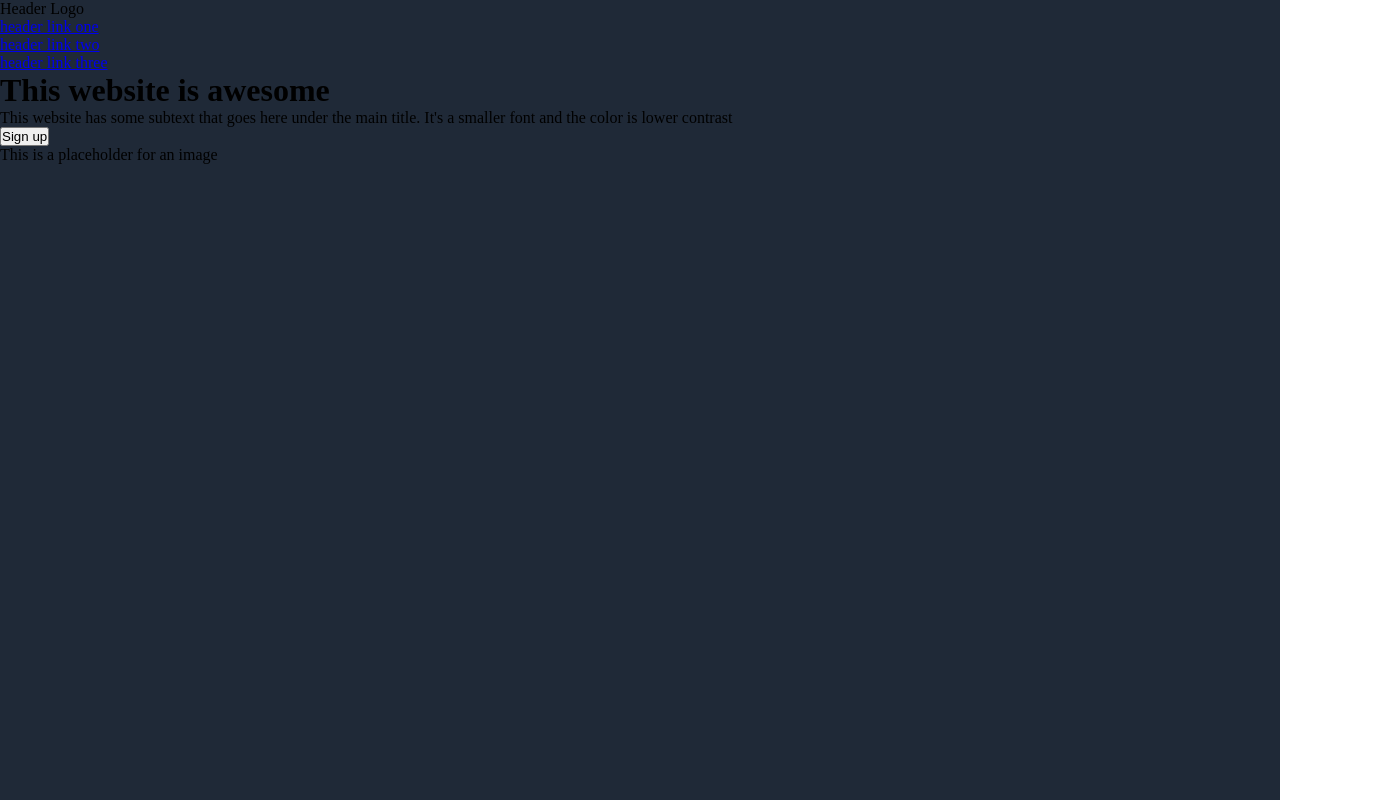
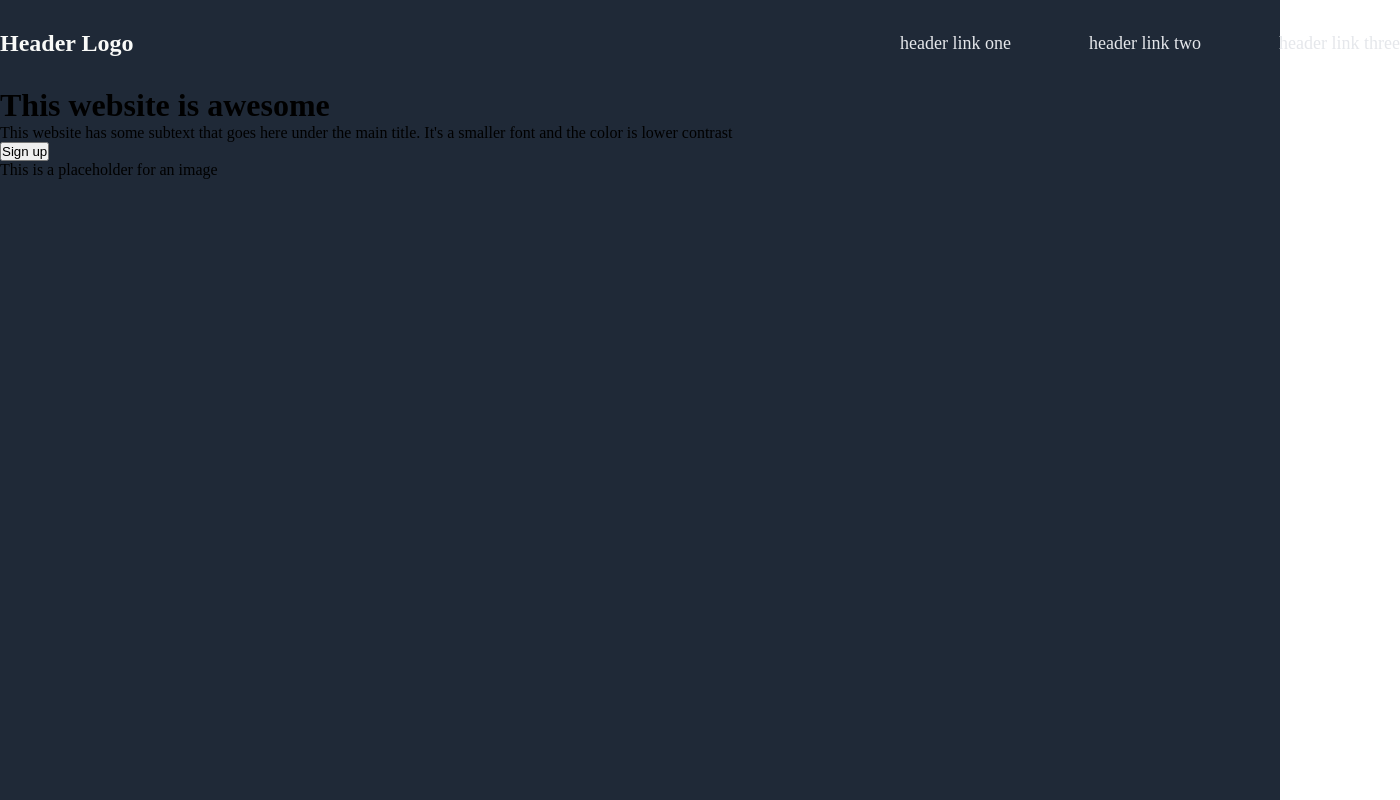
Before and after one commit to angie0123/landing-page, a plain HTML site: page index.html in a window 1280 px wide. Shown: the whole page, 1400 px wide, since content can reach past the window. Drawn offline with Linux system fonts and the light colour scheme.

Commit message:
Update header styles within hero section

```diff
--- a/styles.css
+++ b/styles.css
@@ -10,16 +10,58 @@
 :root{
     --dark-bg-color: #1F2937;
     --main-hero-text: #F9FAF8;
-    --main-hero-text-weight: extra-bold;
+    --main-hero-text-weight: 900;
     --main-hero-text-size: 48px;
     --hero-secondary-text-size: 18px;
     --hero-secondary-text-color: #E5E7EB;
     --header-logo-text-color: #F9FAF8;
     --header-logo-text-size: 24px;
     --button-color: #3882F6;
+    --page-width: 1400px;
 }
 .hero{
     height: 100vh;
     background: var(--dark-bg-color);
+}
+
+header{
+    width: var(--page-width);
+    display: flex;
+    justify-content: space-between;
+    margin: 0 auto;
+    padding: 30px 0;
+}
+
+.logo{
+    display: flex;
+    justify-content: center;
+    align-items: center;
+}
+
+.logo-icon{
+    font-size: var(--header-logo-text-size);
+    color: var(--header-logo-text-color);
+    font-weight: 900;
+}
+
+nav{
+    display: flex;
+    align-items: center;
+    justify-content: center;
 
 }
+
+nav ul{
+    display: flex;
+    justify-content: space-between;
+    align-items: center;
+    list-style: none;
+    width: 500px;
+
+}
+
+ul a{
+    text-decoration: none;
+    color: var(--hero-secondary-text-color);
+    font-size: var(--hero-secondary-text-size)
+}
```
